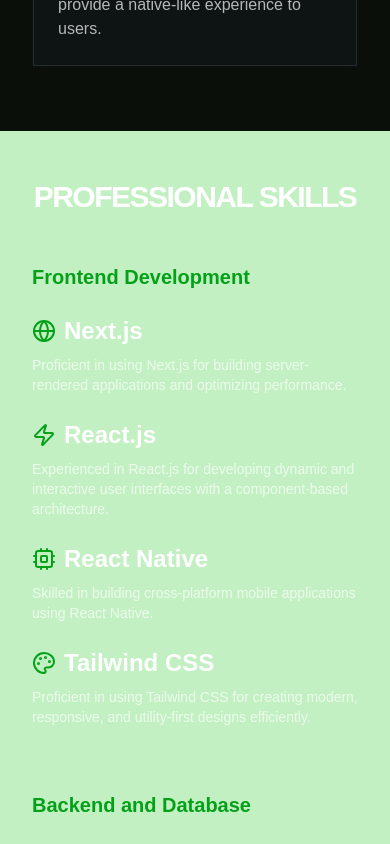
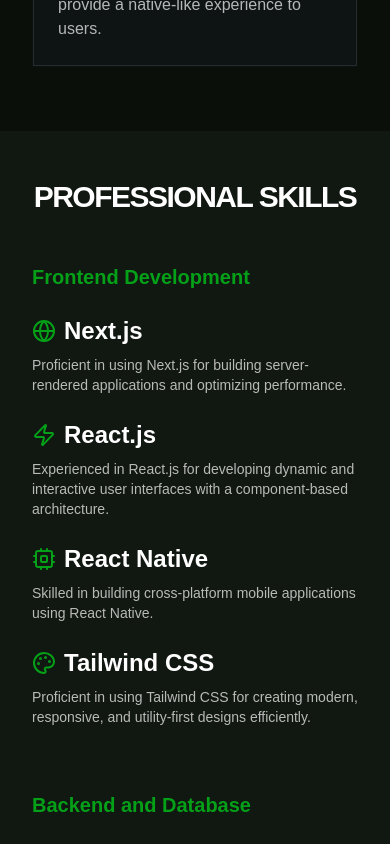
Before and after one commit to Tshabalala-Thabo/portfolio, a Next.js app: page / in a window 390 px wide. Shown: the part 1720-2564 px from the top of the page. Built offline with nearby package versions, Linux system fonts and the light colour scheme.

Commit message:
fix: change background color

```diff
--- a/components/sections/contact.tsx
+++ b/components/sections/contact.tsx
@@ -3,7 +3,7 @@ import { Mail, Github, Linkedin } from 'lucide-react';
 
 export function Contact() {
   return (
-    <section className="py-16 px-4 bg-primary-200">
+    <section className="py-16 px-4">
       <div className='container'>
         <div className="w-full max-w-2xl mx-auto bg-glass p-4 rounded-md border bg-opacity-70 border-white border-opacity-10 text-white">
           <div>
--- a/components/sections/professional-skills.tsx
+++ b/components/sections/professional-skills.tsx
@@ -37,7 +37,7 @@ export function ProfessionalSkills() {
   ];
 
   return (
-    <section className="w-full py-12 md:py-24 lg:py-32 bg-primary-100 text-white">
+    <section className="w-full py-12 md:py-24 lg:py-32 section-alt text-white">
       <div className="container mx-auto">
         <h2 className="text-3xl font-bold tracking-tighter sm:text-4xl md:text-3xl text-center uppercase mb-12">
           Professional Skills
--- a/components/sections/resume.tsx
+++ b/components/sections/resume.tsx
@@ -56,7 +56,7 @@ export function Resume() {
   ];
 
   return (
-    <section className="py-16 px-4 bg-primary-100">
+    <section className="py-16 px-4 section-alt">
       <h2 className="text-3xl text-white font-bold text-center mb-12">RESUME</h2>
       <div className="container mx-auto p-6">
         <div className="flex flex-col md:flex-row space-y-12 md:space-y-0 md:space-x-4">
```
